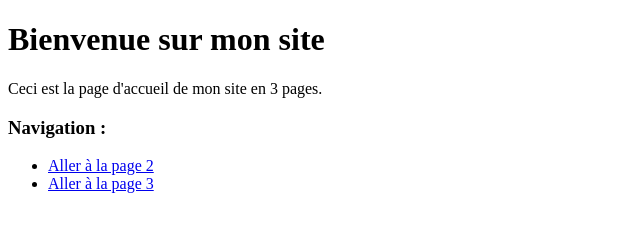
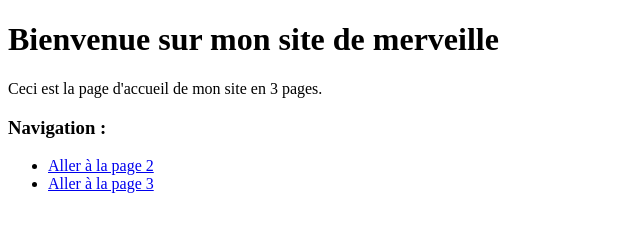
Before and after one commit to merviechou/Cours-Devopps, a plain HTML site: page index.html in a window 1280 px wide. Shown: the whole page, without its empty margins (0-640 px from the left). Drawn offline with Linux system fonts and the light colour scheme.

Commit message:
Update index.html

```diff
--- a/index.html
+++ b/index.html
@@ -5,7 +5,7 @@
     <title>Accueil</title>
 </head>
 <body>
-    <h1>Bienvenue sur mon site</h1>
+    <h1>Bienvenue sur mon site de merveille</h1>
 
     <p>Ceci est la page d'accueil de mon site en 3 pages.</p>
 
```
